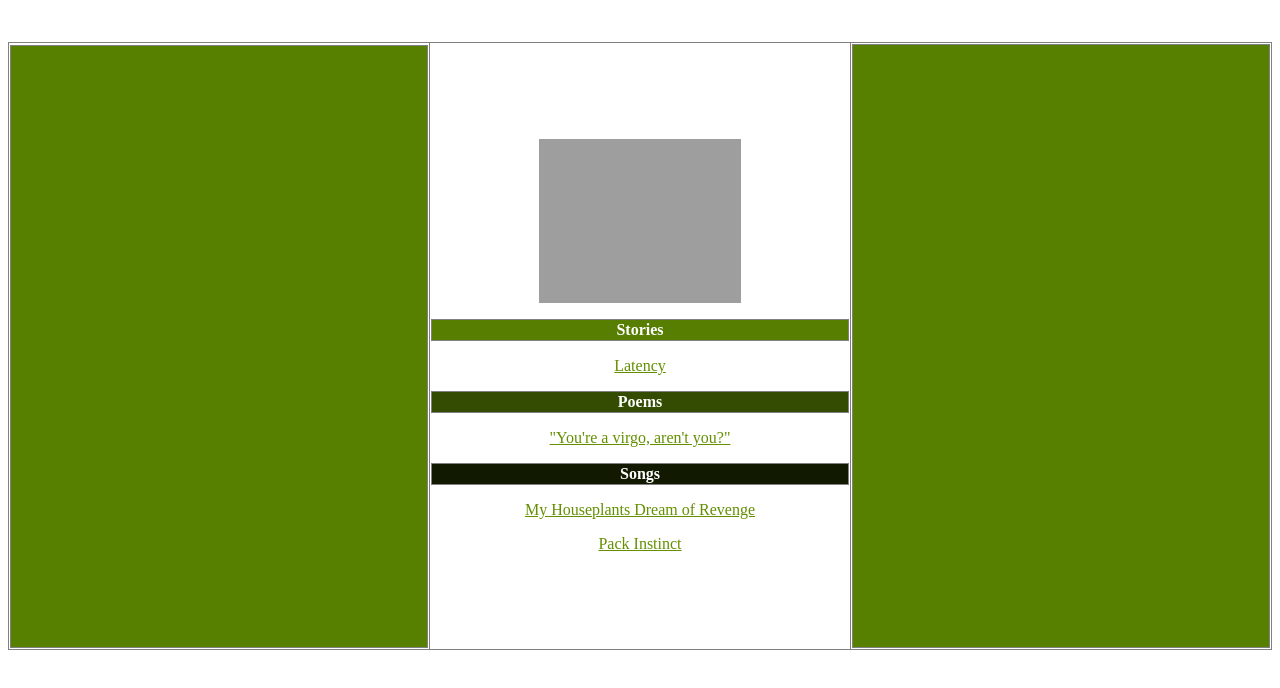
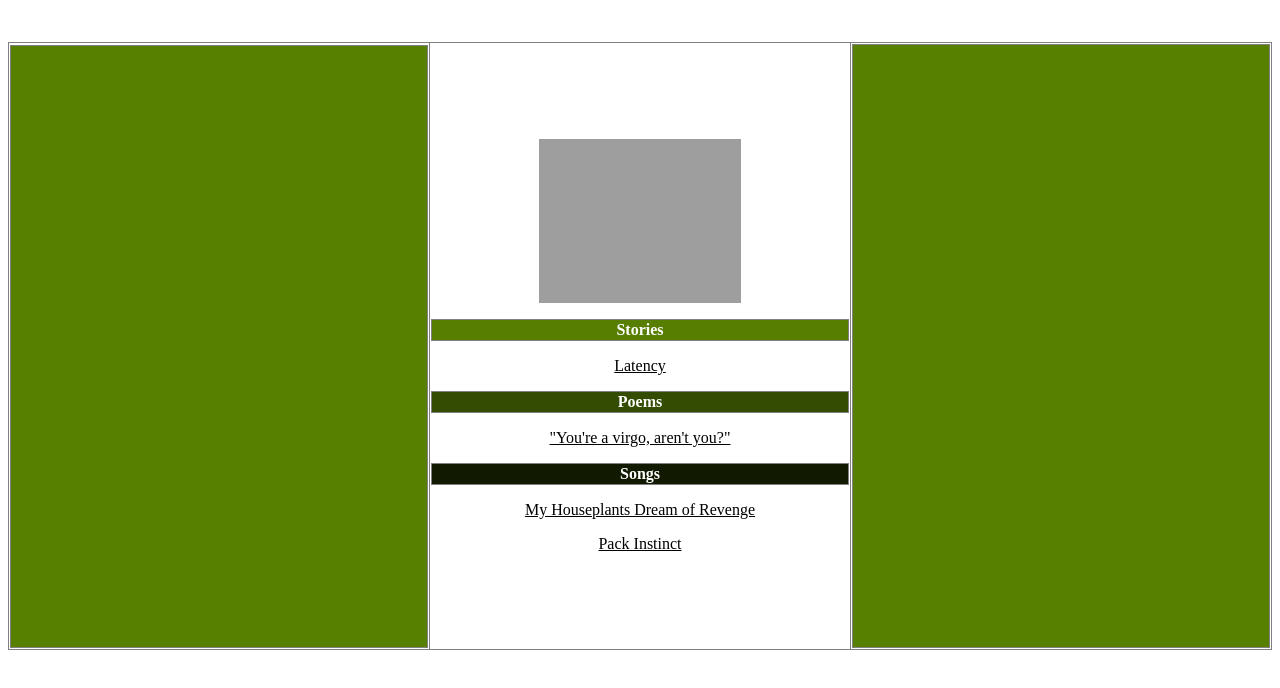
Before and after one commit to snowshinobi/snowshinobi.github.io, a plain HTML site: page index.html in a window 1280 px wide. Drawn offline with Linux system fonts and the light colour scheme; grey boxes are pictures that could not be loaded.

Commit message:
Update index.html

```diff
--- a/index.html
+++ b/index.html
@@ -28,7 +28,7 @@
 </tr>
 </tbody>
 </table>
-<p style="text-align: center;"><span style="color: #339966;"><a style="color: #638f01;" title="Latency" href="Latency.html">Latency</a></span></p>
+<p style="text-align: center;"><span style="color: #000000;"><a style="color: #000000;" title="Latency" href="Latency.html">Latency</a></span></p>
 <table style="width: 100%; border-collapse: collapse; background-color: #344c01;" border="1">
 <tbody>
 <tr>
@@ -36,7 +36,7 @@
 </tr>
 </tbody>
 </table>
-<p style="text-align: center;"><a style="color: #638f01;" title="You're a virgo, aren't you?" href="Virgo.html">"You're a virgo, aren't you?"</a></p>
+<p style="text-align: center;"><span style="color: #000000;"><a style="color: #000000;" title="You're a virgo, aren't you?" href="Virgo.html">"You're a virgo, aren't you?"</a></span></p>
 <table style="height: 18px; width: 100%; border-collapse: collapse; background-color: #111900;" border="1">
 <tbody>
 <tr style="height: 18px;">
@@ -44,8 +44,8 @@
 </tr>
 </tbody>
 </table>
-<p style="text-align: center;"><span style="color: #339966;"><a style="color: #638f01;" title="HouseplantRevenge" href="HouseplantRevenge.html">My Houseplants Dream of Revenge</a></span></p>
-<p style="text-align: center;"><span style="color: #339966;"><a style="color: #638f01;" title="PackInstinct" href="PackInstinct.html">Pack Instinct</a></span></p>
+<p style="text-align: center;"><span style="color: #000000;"><a style="color: #000000;" title="HouseplantRevenge" href="HouseplantRevenge.html">My Houseplants Dream of Revenge</a></span></p>
+<p style="text-align: center;"><span style="color: #000000;"><a style="color: #000000;" title="PackInstinct" href="PackInstinct.html">Pack Instinct</a></span></p>
 </td>
 <td style="width: 33.3333%;">
 <table style="height: 603px; width: 100%; border-collapse: collapse; background-color: #578000;" border="1">
```
